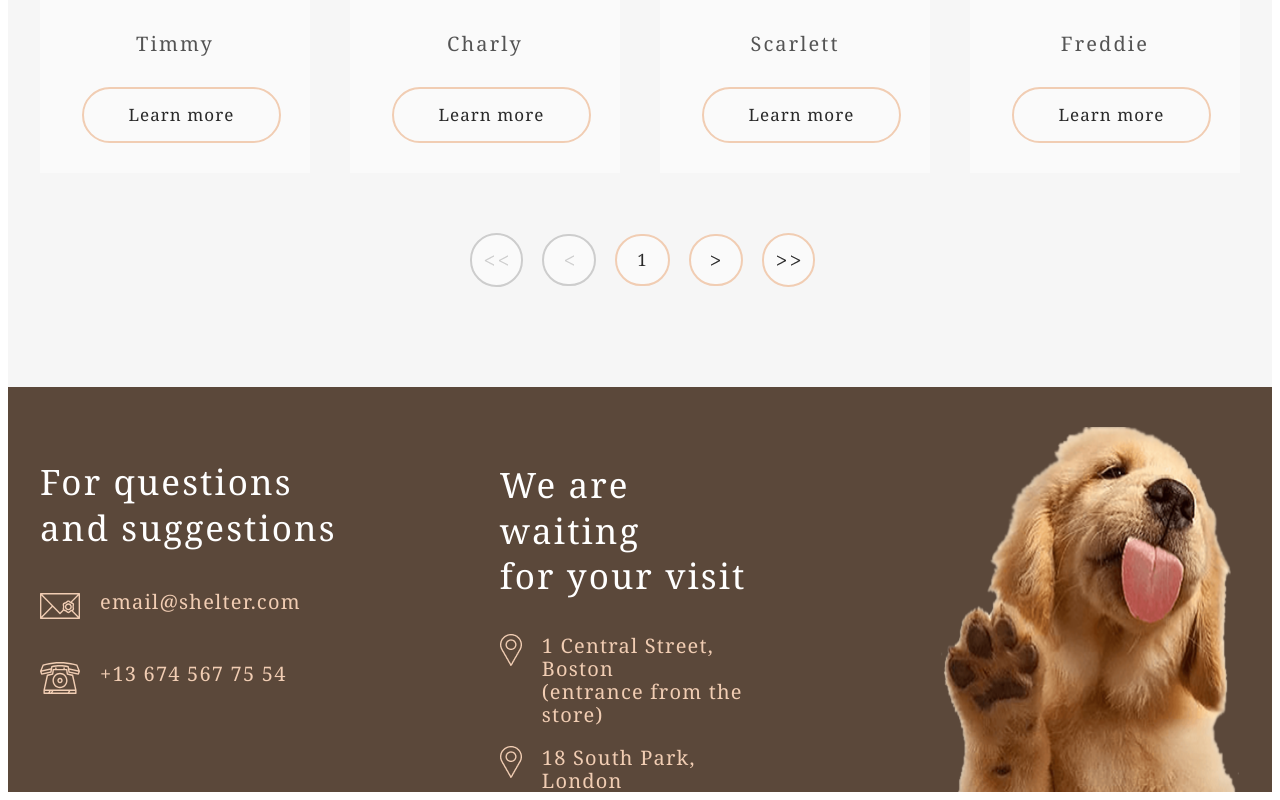
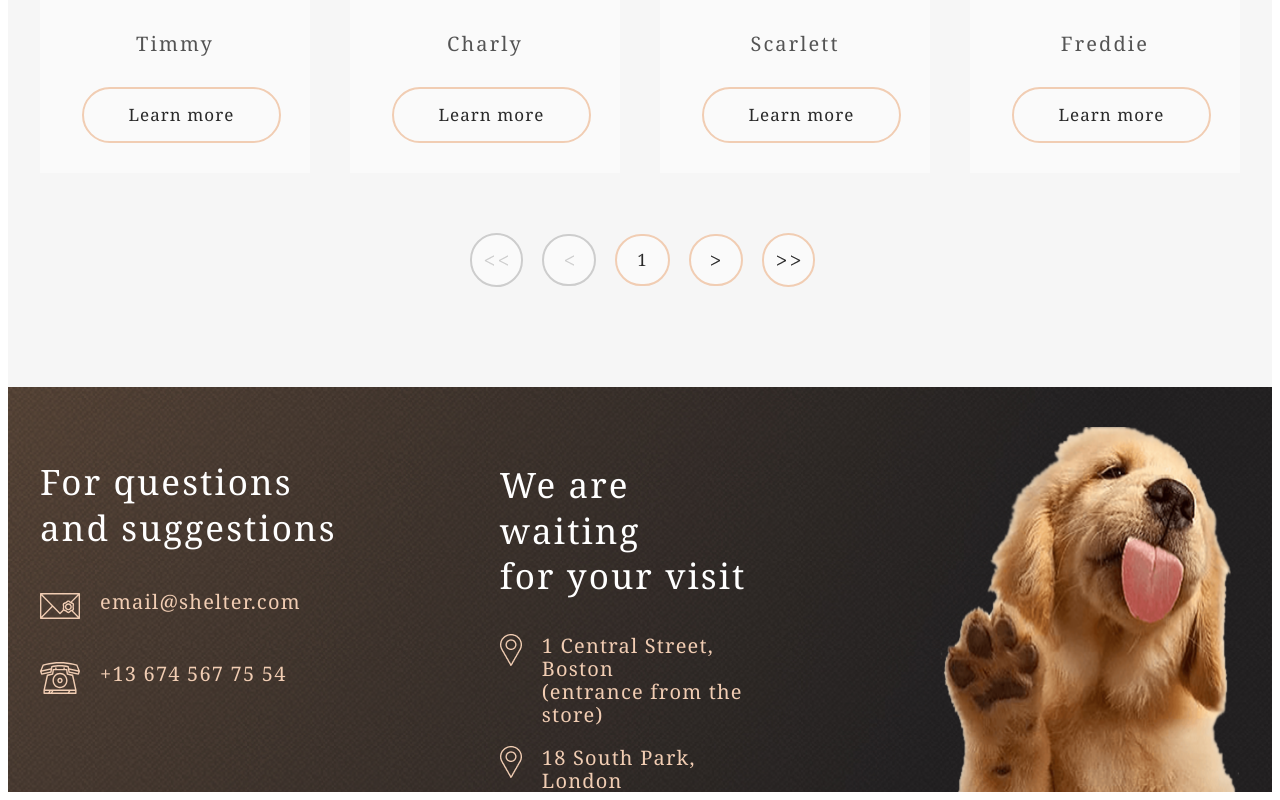
Before and after one commit to AlexandraAlt3/shelter, a website: page our-pets.html in a window 1280 px wide. Shown: the part 1079-1879 px from the top of the page. Drawn offline with Linux system fonts and the light colour scheme.

Commit message:
fix: change jpg

```diff
--- a/sass/components/_not-only.scss
+++ b/sass/components/_not-only.scss
@@ -1,5 +1,5 @@
 .background-not-only{
-    background-color:#5B483A;
+    background-image: url(../../assets/img/start-screen-gradient-background.png);
     background-size: 100% auto;
     padding: 70px 0 0 0 ;
  }
--- a/sass/layout/_footer.scss
+++ b/sass/layout/_footer.scss
@@ -1,5 +1,5 @@
 .footer{
-    background-color:#5B483A;
+    background-image: url(../../../assets/img/background.jpg);
     background-size: 100% auto;
 }
 .fotter-contacts{
--- a/sass/pages/ourpets/_footerpets.scss
+++ b/sass/pages/ourpets/_footerpets.scss
@@ -1,4 +1,4 @@
 .footer{
-    background-color:#5B483A;
+    background-image: url(../../assets/img/start-screen-gradient-background.png);
     background-size: 100% auto;
 }
```
Also changed, not shown: assets/img/start-screen-gradient-background.png (added), sass/style-ourpets.css, sass/style.css.
